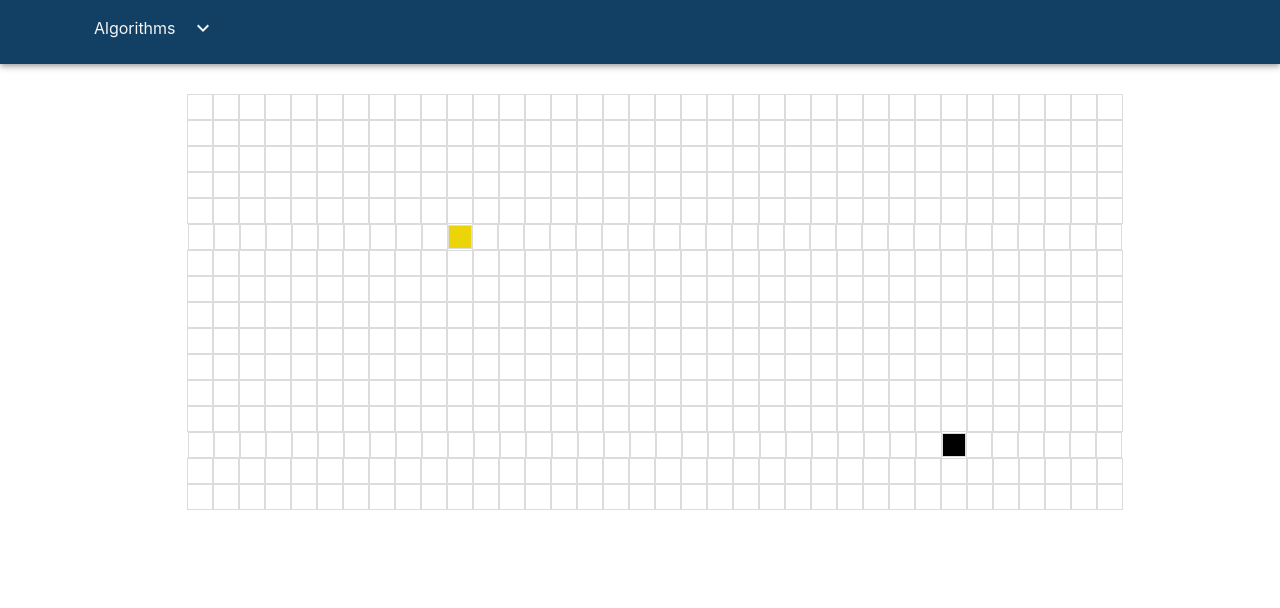
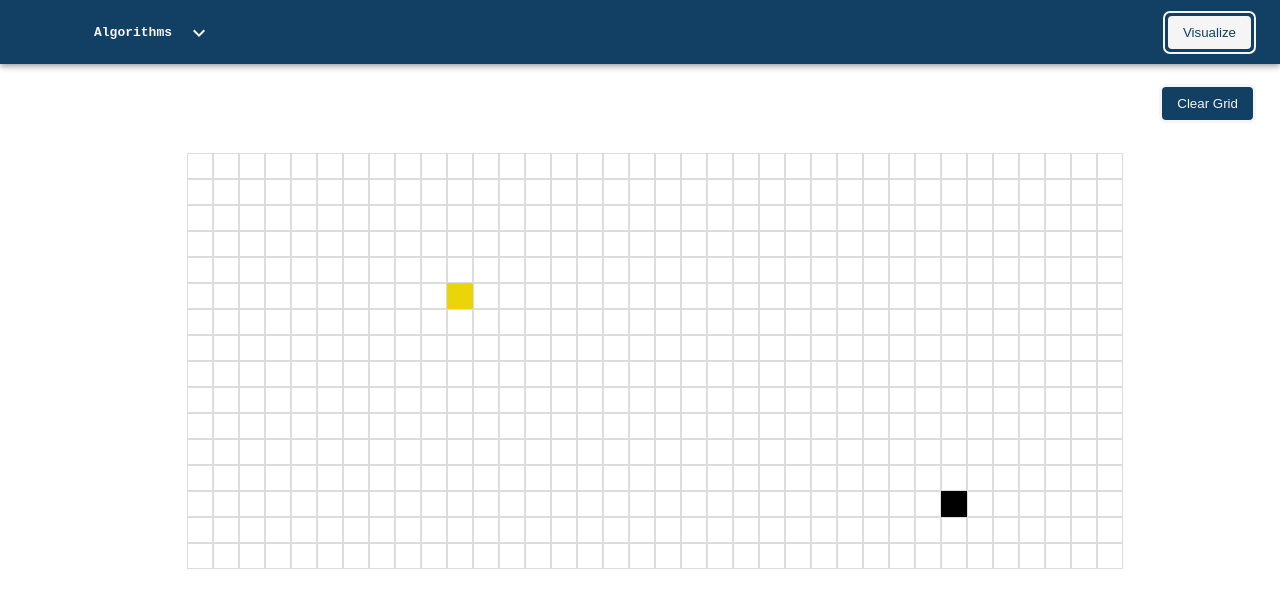
Before and after one commit to WaelRabah/PathfinderVisualizer, a React (Create React App) app: page / in a window 1280 px wide. Shown: the top 608 px of the page. Built offline with nearby package versions, Linux system fonts and the light colour scheme.

Commit message:
ui changes

```diff
--- a/src/App.css
+++ b/src/App.css
@@ -36,3 +36,19 @@
     transform: rotate(360deg);
   }
 }
+.algorithm
+{
+  font-weight: bolder;
+  font-family: monospace;
+  color: #114064;
+  flex : 1 ;
+  margin-top: 13px;
+}
+.dashboard
+{
+  display: flex;
+
+  margin-top: 20px;
+  margin-left: 2.4%;
+
+}
--- a/src/App.js
+++ b/src/App.js
@@ -3,9 +3,16 @@ import "./App.css";
 import Header from "./components/Header";
 import { Container, Box } from "@material-ui/core";
 import Grid from "./components/Grid";
+import { findShortestPath } from './algorithms/A*'
+export default class App extends Component {
+  state = {
+    grid: [],
+    mousePressed: false,
+    startNode: { x: 5, y: 10 },
+    endNode: { x: 13, y: 29 } ,
+    algorithm : '' ,
 
-export default class App extends Component {
-  state = { grid: [], mousePressed: false,startNode : {x:5,y:10} ,endNode : {x:13,y:29} };
+  };
   componentDidMount() {
     var grid1 = [];
     for (let i = 0; i < 16; i++) {
@@ -20,8 +27,8 @@ export default class App extends Component {
       }
       grid1.push(a);
     }
-    grid1[this.state.startNode.x][this.state.startNode.y].type='start'
-    grid1[this.state.endNode.x][this.state.endNode.y].type='end'
+    grid1[this.state.startNode.x][this.state.startNode.y].type = 'start'
+    grid1[this.state.endNode.x][this.state.endNode.y].type = 'end'
 
     this.setState({ grid: grid1 });
   }
@@ -34,31 +41,71 @@ export default class App extends Component {
   mouseDown = (x, y) => {
 
     const { grid } = this.state;
+    if (grid[x][y].type === "start" || grid[x][y].type === "end")
+      return
     grid[x][y].type = grid[x][y].type === "barrier" ? "" : "barrier";
     this.setState({
       mousePressed: true,
       grid: grid,
     });
   };
-  onDrag = ()=>{
-    this.setState({mousePressed : false})
+  onDrag = () => {
+    this.setState({ mousePressed: false })
+  }
+  setAlgorithm = (algo) => {
+        this.setState(
+          {
+            algorithm : algo
+          }
+        )
   }
   toggleBarrier = (x, y) => {
 
     if (this.state.mousePressed) {
       const { grid } = this.state;
-    grid[x][y].type = grid[x][y].type === "barrier" ? "" : "barrier";
-    this.setState({
-      grid: grid,
-    });
+      if (grid[x][y].type === "start" || grid[x][y].type === "end")
+      return
+      grid[x][y].type = grid[x][y].type === "barrier" ? "" : "barrier";
+      this.setState({
+        grid: grid,
+      });
 
     }
   };
+  clearGrid = ()=>{
+
+    var grid1 = [];
+    for (let i = 0; i < 16; i++) {
+      var a = [];
+      for (var j = 0; j < 36; j++) {
+        a.push({
+          x: i,
+          y: j,
+          type: "",
+
+        });
+      }
+      grid1.push(a);
+    }
+    grid1[this.state.startNode.x][this.state.startNode.y].type = 'start'
+    grid1[this.state.endNode.x][this.state.endNode.y].type = 'end'
+
+    this.setState({ grid: grid1 });
+  }
   render() {
     return (
       <Box>
-        <Header />
+        <Header setAlgorithm={this.setAlgorithm} algorithm={this.state.algorithm} />
         <Container>
+        <div className='dashboard'>
+          <div className='algorithm'>{this.state.algorithm && 'Selected algorithm :'} {this.state.algorithm}</div>
+        <div className='btn-cover1'>
+        <button className='btn1' onClick={this.clearGrid}>
+            Clear Grid
+        </button>
+        </div>
+        </div>
+
           <Grid
             grid={this.state.grid}
             toggleBarrier={this.toggleBarrier}
--- a/src/algorithms/A*.js
+++ b/src/algorithms/A*.js
@@ -137,4 +137,4 @@ function findShortestPath (grid,startPoint,endPoint)
 
    }
 }
-findShortestPath(grid,grid[0][0],grid[15][31]).forEach(item=>console.log(item))
+export {findShortestPath}
--- a/src/components/Header.js
+++ b/src/components/Header.js
@@ -1,44 +1,47 @@
 import React  from 'react'
-import {AppBar, Toolbar   }  from  '@material-ui/core'
+import {AppBar, Toolbar, Button   }  from  '@material-ui/core'
 import { KeyboardArrowDown } from '@material-ui/icons'
 import { styled } from '@material-ui/core/styles';
-import './header.css'
-function Header() {
-    // const [menuOpen, setMenuOpen] = useState(false)
-    // const open = ()=>setMenuOpen(true)
-    // const close = ()=>setMenuOpen(false)
-    // const MyButton = styled(Button)({
-    //     background: `#114064`,
-    //     border: 'solid 1px #fff',
-    //     borderRadius: 3,
+import  './header.css'
+function Header({setAlgorithm}) {
 
-    //     color: 'white',
-    //     height: 48,
-    //     padding: '0px 30px',
-    //     marginLeft : 100 ,
-    //     padding : '0px 80px'
-    //   });
     const MyAppBar = styled(AppBar)({
        backgroundColor : '#114064'
        ,
       });
+      const MyToolBar = styled(Toolbar)({
+        backgroundColor : '#114064'
+        ,
+        display : 'flex',
+        justifyContent :'space-between'
+       });
 
-
+        const Algorithms = ['A*']
     return (
        <MyAppBar position='static' >
-            <Toolbar>
+            <MyToolBar>
 
-            <div className={`dropdown`}>
+            <div className='dropdown'>
                <div className='label'> Algorithms </div>
                <div className='icon'>
                <KeyboardArrowDown></KeyboardArrowDown>
                </div>
-              <div className={`dropdown-content`}>
-                <div className='algo'>A*</div>
-                <div className='algo'>Djikstra</div>
+              <div className={`dropdownContent`}>
+              {
+                Algorithms.map(
+                  algo=>(
+                    <div className='algo' onClick={()=>setAlgorithm(algo)}>{algo}</div>
+                  )
+                )
+              }
               </div>
+
             </div>
-            </Toolbar>
+
+            <div className='btn-cover'>
+            <button className='btn'>Visualize</button>
+            </div>
+            </MyToolBar>
        </MyAppBar>
     )
 }
--- a/src/components/header.css
+++ b/src/components/header.css
@@ -8,8 +8,11 @@
     display: flex;
     color: whitesmoke;
     margin-left: 70px;
+    margin-top: 10px;
+    cursor: pointer;
+    font-family: monospace;
 }
-.dropdown-content
+.dropdownContent
 {
     border-radius: 8px;
     margin-top: 30px;
@@ -28,11 +31,24 @@
   from{
 
     opacity: 0;
+
   }
 
   to{
 
     opacity: 1;
+  }
+}
+@keyframes creationAnimation {
+  from{
+
+    width: 200px;
+
+  }
+
+  to{
+
+    width: 240px;
   }
 }
 .algo
@@ -41,13 +57,25 @@
     border-bottom: solid 0.5px whitesmoke;
     margin-top: 7px;
     padding: 4px 8px;
+    width: 200px;
+    font-weight: bolder;
+    animation-name: creationAnimation;
+    animation-duration: 0.3s;
+    animation-timing-function: linear;
+    animation-delay: 0;
+    animation-direction: alternate;
+    animation-iteration-count: 1;
+    animation-fill-mode: forwards;
+    animation-play-state: running;
 }
 .algo:hover
 {
+
     cursor: pointer;
     border-bottom: solid 0.5px whitesmoke;
     margin-top: 7px;
     padding: 4px 8px;
+    width: 240px;
     background-color: var(--main-color);
     color: whitesmoke;
     border-radius: 5px;
@@ -60,20 +88,117 @@
     animation-fill-mode: forwards;
     animation-play-state: running;
 }
-.dropdown:hover .dropdown-content {
+.dropdown:hover .dropdownContent {
     display: block;
   }
-  .dropdown:hover .dropdown-content:hover {
+  .dropdown:hover .dropdownContent:hover {
     display: block;
   }
   .label
   {
     flex: 1;
     margin-right: 15px;
-    margin-top: 2px;
+    margin-top: 4px;
+    font-weight: bolder;
   }
   .icon
   {
     flex: 1;
     margin-bottom: 5px;
   }
+  @keyframes btnAnimation {
+    from{
+
+      width: 100px;
+    }
+
+    to{
+
+      width: 130px;
+    }
+  }
+ .btn
+ {
+
+   background-color: whitesmoke;
+   padding: 9px 15px;
+   border-radius: 7px;
+   border: var(--main-color);
+   color: var(--main-color);
+border: solid var(--main-color) ;
+outline: none;
+  cursor: pointer;
+
+ }
+ .btn:hover
+ {
+   z-index: 3;
+   background-color: whitesmoke;
+   padding: 9px 15px;
+   border-radius: 7px;
+   border: var(--main-color);
+   color: var(--main-color);
+border: solid var(--main-color) ;
+outline: none;
+  cursor: pointer;
+  animation-name: btnAnimation;
+  animation-duration: 0.3s;
+  animation-timing-function: linear;
+  animation-delay: 0;
+  animation-direction: alternate;
+  animation-iteration-count: 1;
+  animation-fill-mode: forwards;
+  animation-play-state: running;
+
+ }
+ .btn-cover
+ {
+   border: solid 2px whitesmoke;
+   border-radius: 7px;
+
+
+
+ }
+
+ .btn1
+ {
+
+   background-color: var(--main-color);
+   padding: 9px 15px;
+   border-radius: 7px;
+   border: whitesmoke;
+   color: whitesmoke;
+border: solid whitesmoke ;
+outline: none;
+  cursor: pointer;
+  text-align: center;
+
+ }
+ .btn1:hover
+ {
+   z-index: 3;
+   background-color: var(--main-color);
+   padding: 9px 15px;
+   border-radius: 7px;
+   border: whitesmoke;
+   color: whitesmoke;
+border: solid whitesmoke ;
+outline: none;
+  cursor: pointer;
+  animation-name: btnAnimation;
+  animation-duration: 0.3s;
+  animation-timing-function: linear;
+  animation-delay: 0;
+  animation-direction: alternate;
+  animation-iteration-count: 1;
+  animation-fill-mode: forwards;
+  animation-play-state: running;
+
+ }
+ .btn1-cover
+ {
+   border: solid 2px var(--main-color);
+   border-radius: 7px;
+
+
+ }
--- a/src/components/node.css
+++ b/src/components/node.css
@@ -15,12 +15,14 @@
 @keyframes animation {
   from{
 
-    opacity: 0;
+
+    border: solid 1px #dcdcdc ;
   }
 
   to{
 
-    opacity: 1;
+
+    border: solid 1px var(--main-color) ;
   }
 }
 /* The element to apply the animation to */
@@ -39,32 +41,12 @@
 .start
 {
   background-color: #ebd408;
-  animation-name: animation;
-  animation-duration: 0.3s;
-  animation-timing-function: ease-out;
-  animation-delay: 0;
-  animation-direction: alternate;
-  animation-iteration-count: 1;
-  animation-fill-mode: forwards;
-  animation-play-state: running;
-  text-align: center;
-  padding-top: 1.3px;
-  box-sizing: border-box;
+  border: solid 1px #ebd408 ;
+
 }
 .end
 {
   background-color: black;
-  animation-name: animation;
-  animation-duration: 0.3s;
-  animation-timing-function: ease-out;
-  animation-delay: 0;
-  animation-direction: alternate;
-  animation-iteration-count: 1;
-  animation-fill-mode: forwards;
-  animation-play-state: running;
-  color: whitesmoke;
-  text-align: center;
-  padding-top: 1.3px;
-  box-sizing: border-box;
 
+  border: solid 1px black ;
 }
```
Lines whose indentation alone changed are shown as unchanged.
